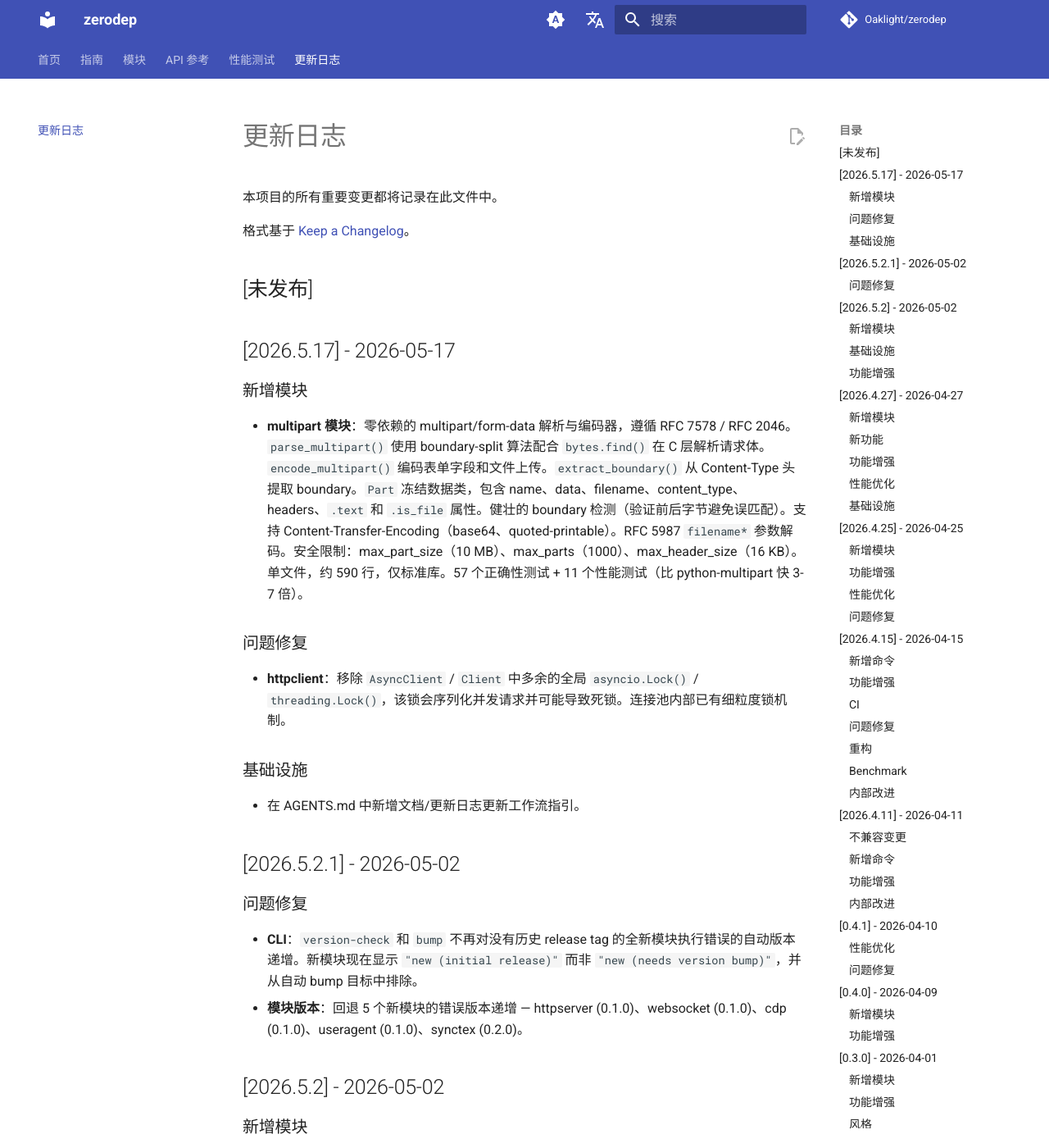
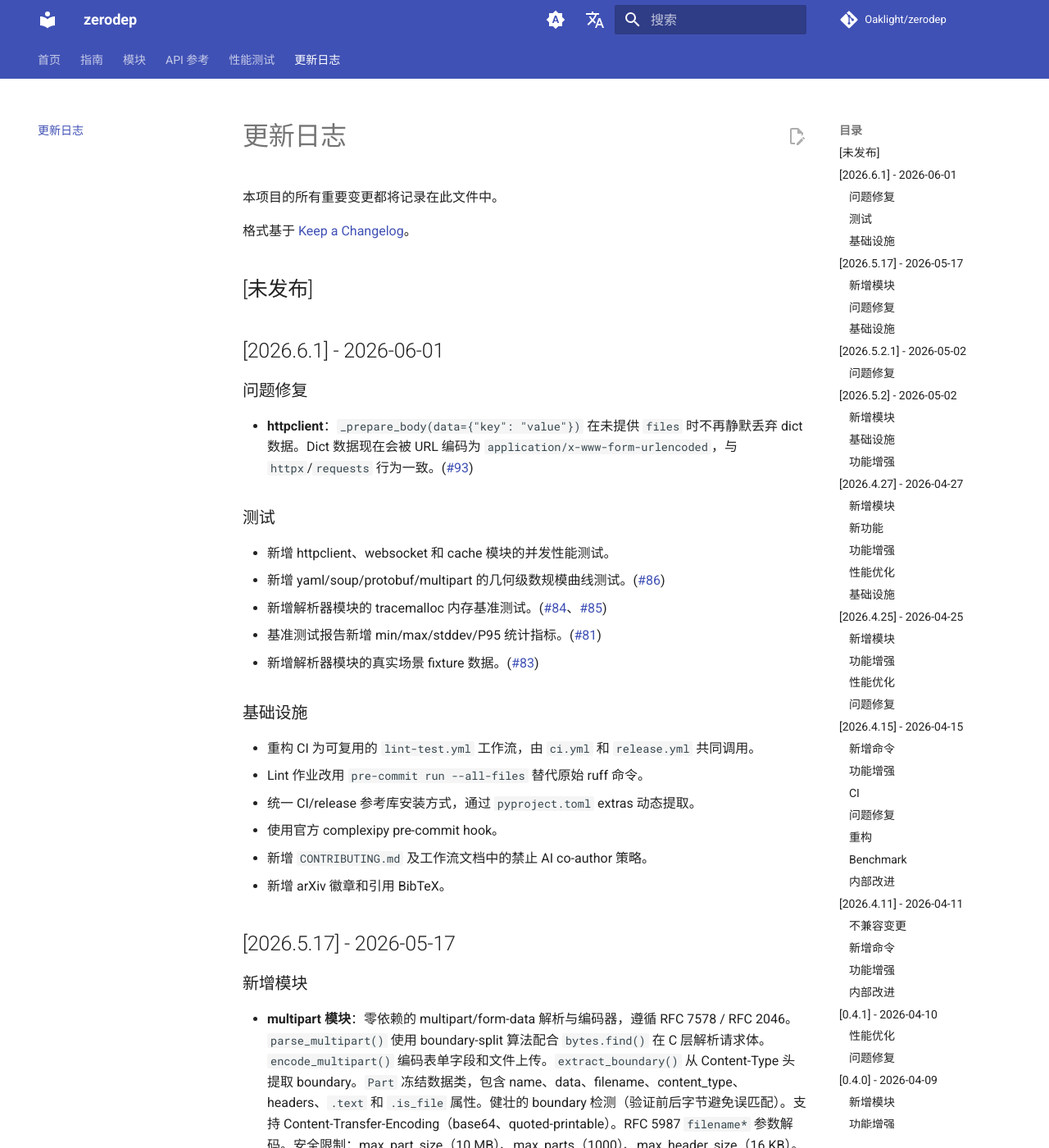
Before and after one commit to Oaklight/zerodep, an MkDocs documentation site: the page built from docs/changelog.md, in a window 1280 px wide and 1400 px high. Shown: the whole window at 82% size. Built offline with MkDocs 1.6.1 and Material for MkDocs 9.7.7, drawn with Linux system fonts in a browser that asks for light colours; comment, search, counter and statistics services are not loaded.

Commit message:
docs: add 2026.6.1 changelog

```diff
--- a/docs/changelog.md
+++ b/docs/changelog.md
@@ -5,6 +5,29 @@
 格式基于 [Keep a Changelog](https://keepachangelog.com/zh-CN/1.1.0/)。
 
 ## [未发布]
+
+## [2026.6.1] - 2026-06-01
+
+### 问题修复
+
+- **httpclient**：`_prepare_body(data={"key": "value"})` 在未提供 `files` 时不再静默丢弃 dict 数据。Dict 数据现在会被 URL 编码为 `application/x-www-form-urlencoded`，与 `httpx`/`requests` 行为一致。([#93](https://github.com/Oaklight/zerodep/issues/93))
+
+### 测试
+
+- 新增 httpclient、websocket 和 cache 模块的并发性能测试。
+- 新增 yaml/soup/protobuf/multipart 的几何级数规模曲线测试。([#86](https://github.com/Oaklight/zerodep/issues/86))
+- 新增解析器模块的 tracemalloc 内存基准测试。([#84](https://github.com/Oaklight/zerodep/issues/84)、[#85](https://github.com/Oaklight/zerodep/issues/85))
+- 基准测试报告新增 min/max/stddev/P95 统计指标。([#81](https://github.com/Oaklight/zerodep/issues/81))
+- 新增解析器模块的真实场景 fixture 数据。([#83](https://github.com/Oaklight/zerodep/issues/83))
+
+### 基础设施
+
+- 重构 CI 为可复用的 `lint-test.yml` 工作流，由 `ci.yml` 和 `release.yml` 共同调用。
+- Lint 作业改用 `pre-commit run --all-files` 替代原始 ruff 命令。
+- 统一 CI/release 参考库安装方式，通过 `pyproject.toml` extras 动态提取。
+- 使用官方 complexipy pre-commit hook。
+- 新增 `CONTRIBUTING.md` 及工作流文档中的禁止 AI co-author 策略。
+- 新增 arXiv 徽章和引用 BibTeX。
 
 ## [2026.5.17] - 2026-05-17
 
```
